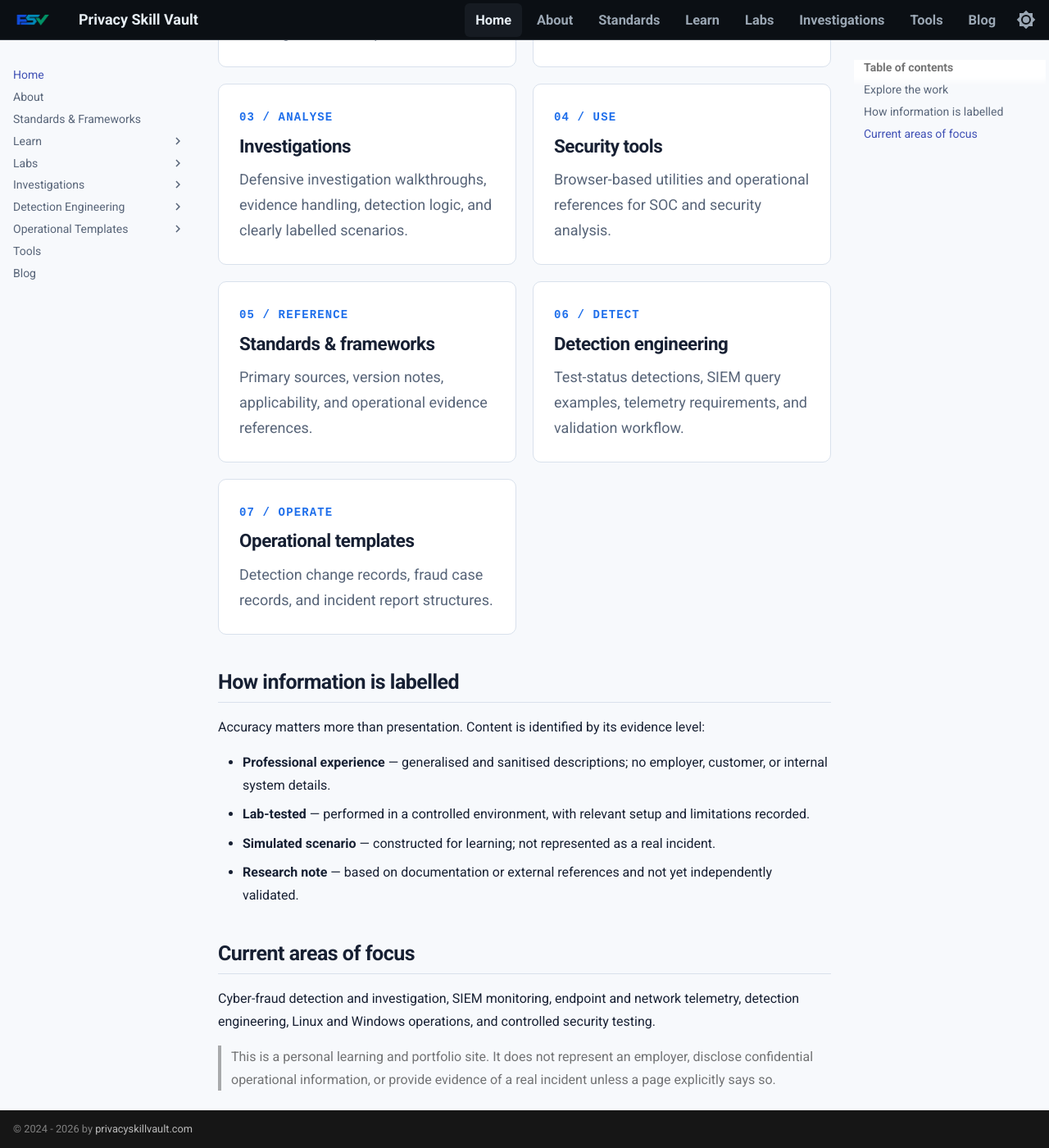
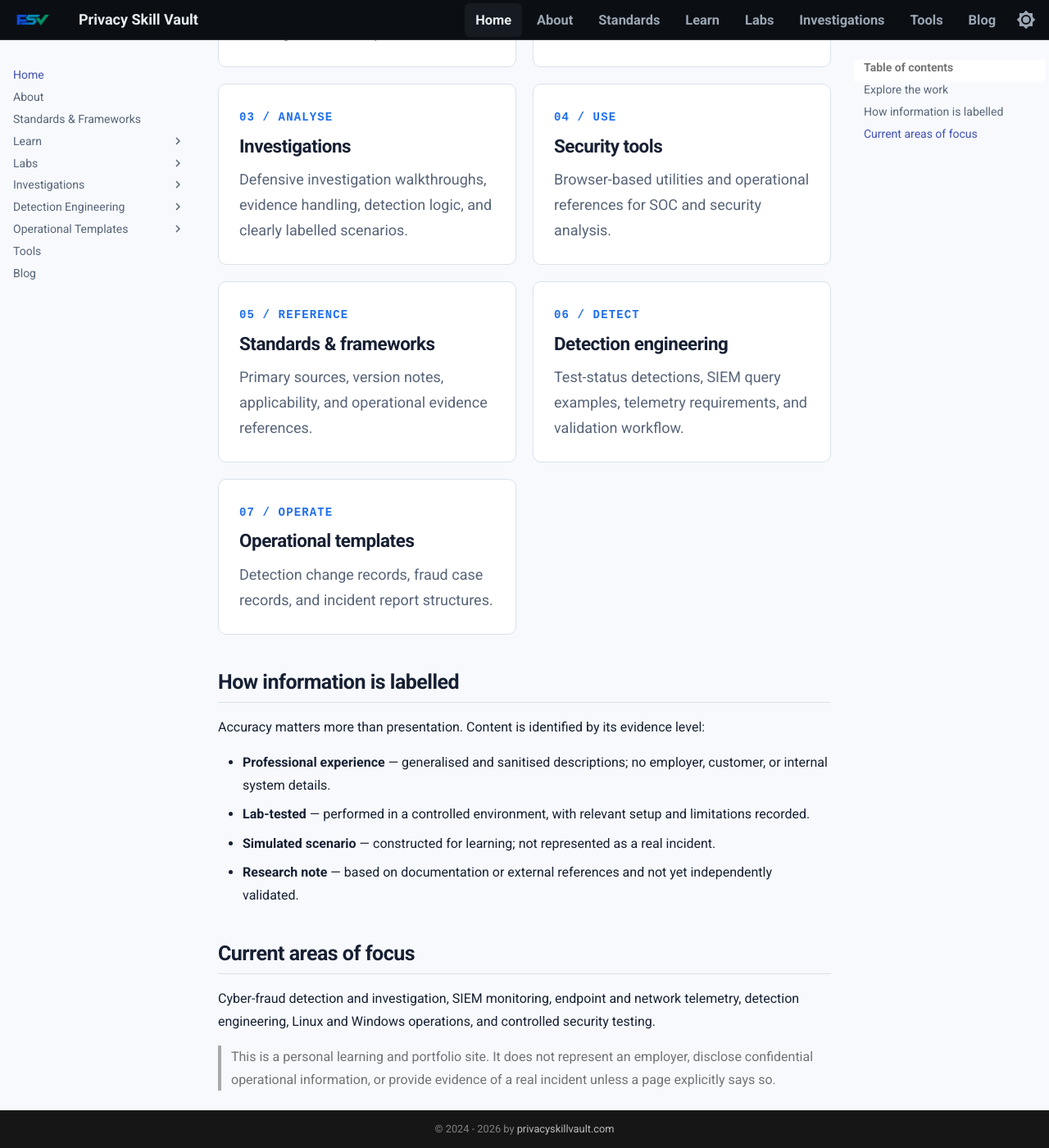
Before and after one commit to PrivacySkillVault/privacyskillvault.github.io, an MkDocs documentation site: the page built from docs/index.md, in a window 1280 px wide and 1400 px high, scrolled down 720 px. Shown: the whole window at 82% size. Built offline with MkDocs 1.6.1 and Material for MkDocs 9.7.7, drawn with Linux system fonts in a browser that asks for light colours.

Commit message:
Center copyright footer across all viewports (#22)

```diff
--- a/docs/stylesheets/extra.css
+++ b/docs/stylesheets/extra.css
@@ -64,3 +64,13 @@ body{background:var(--psv-bg);color:var(--psv-text);font-family:Roboto,"Helvetic
 @media(max-width:767px){
   .psv-blog-page .md-content__inner{padding-left:.9rem;padding-right:.9rem}
 }
+
+/* Center the custom site-wide copyright footer */
+.md-footer-meta__inner{
+  justify-content:center;
+}
+.md-footer-meta__inner .md-copyright{
+  width:100%;
+  margin:0 auto;
+  text-align:center;
+}
```
